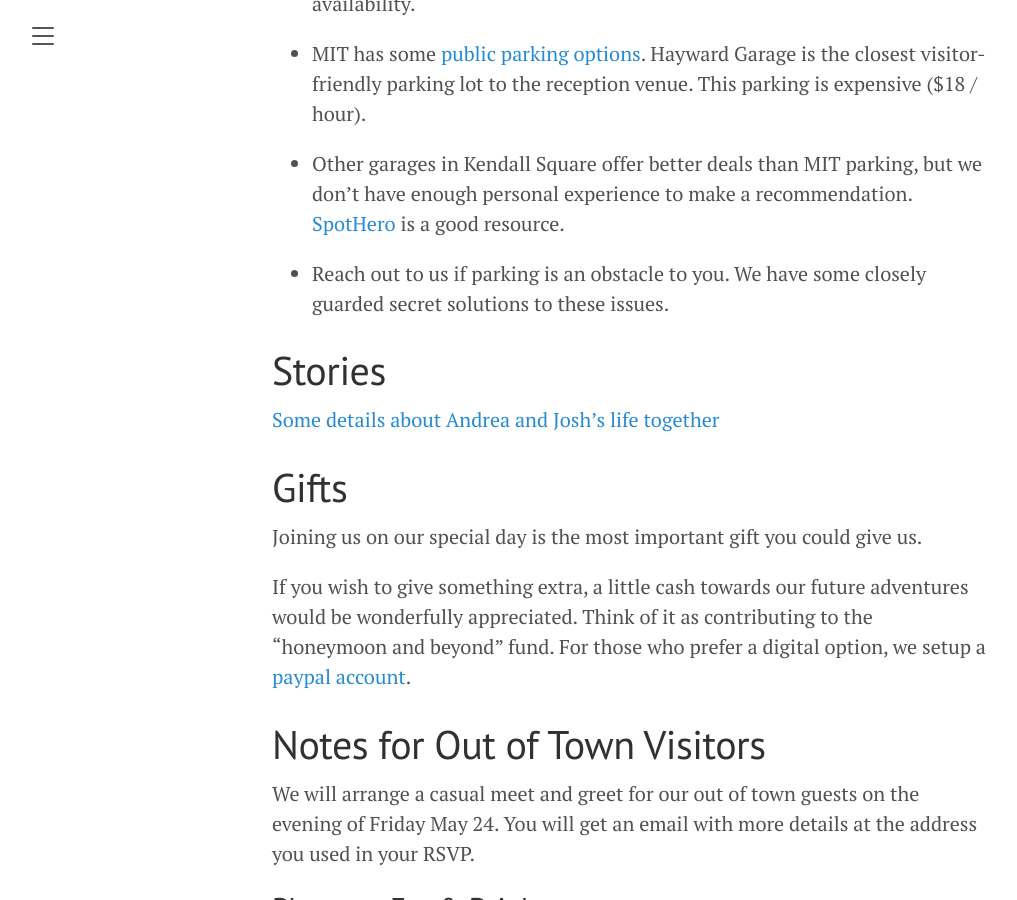
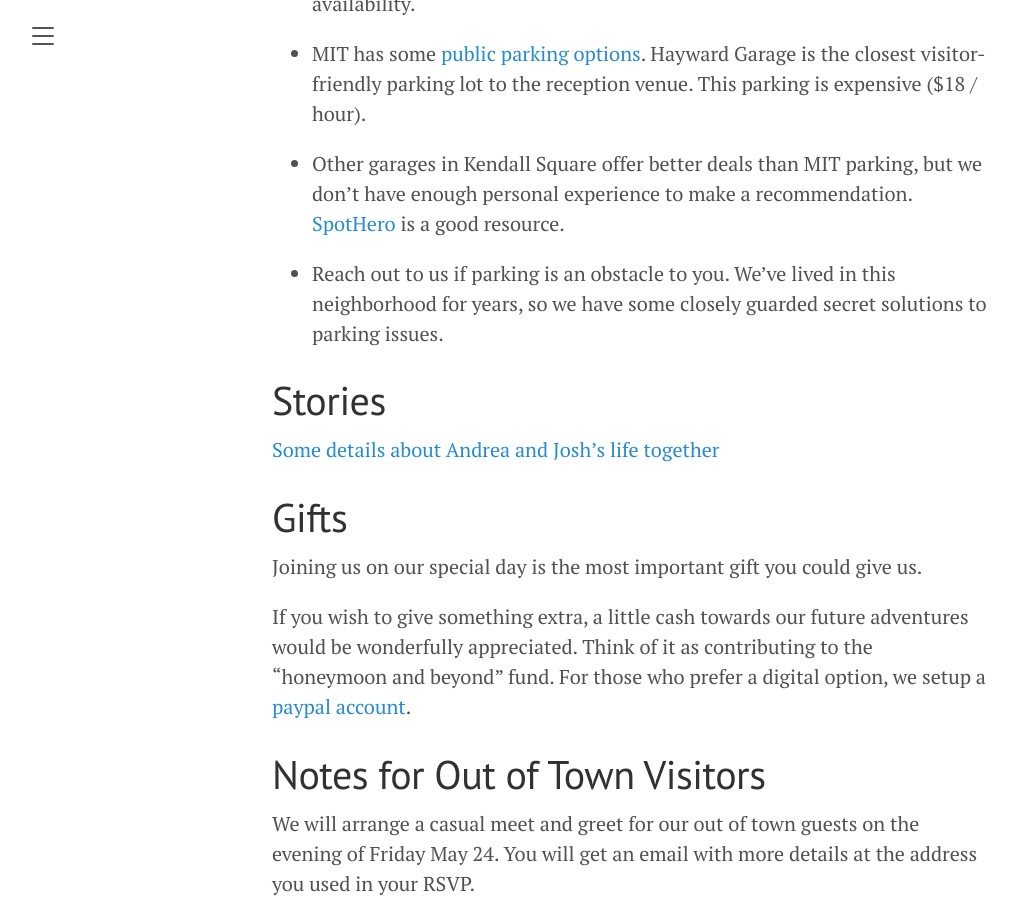
Before and after one commit to JoshBradshaw/andreajosh.github.io, a Jekyll site: the page built from _posts/2023-12-30-overview.md, in a window 1280 px wide and 900 px high, scrolled down 3829 px. Shown: the whole window, without its empty margins (8-1025 px from the left). Built offline with Jekyll 4.4.1, drawn with Linux system fonts in a browser that asks for light colours.

Commit message:
Update 2023-12-30-overview.md

```diff
--- a/_posts/2023-12-30-overview.md
+++ b/_posts/2023-12-30-overview.md
@@ -82,7 +82,7 @@ With that being said, we've included some notes below for anyone who needs to dr
 
 - Other garages in Kendall Square offer better deals than MIT parking, but we don't have enough personal experience to make a recommendation. [SpotHero](https://spothero.com/) is a good resource.
 
-- Reach out to us if parking is an obstacle to you. We have some closely guarded secret solutions to these issues.
+- Reach out to us if parking is an obstacle to you. We've lived in this neighborhood for years, so we have some closely guarded secret solutions to parking issues.
 
 # Stories
 
```
